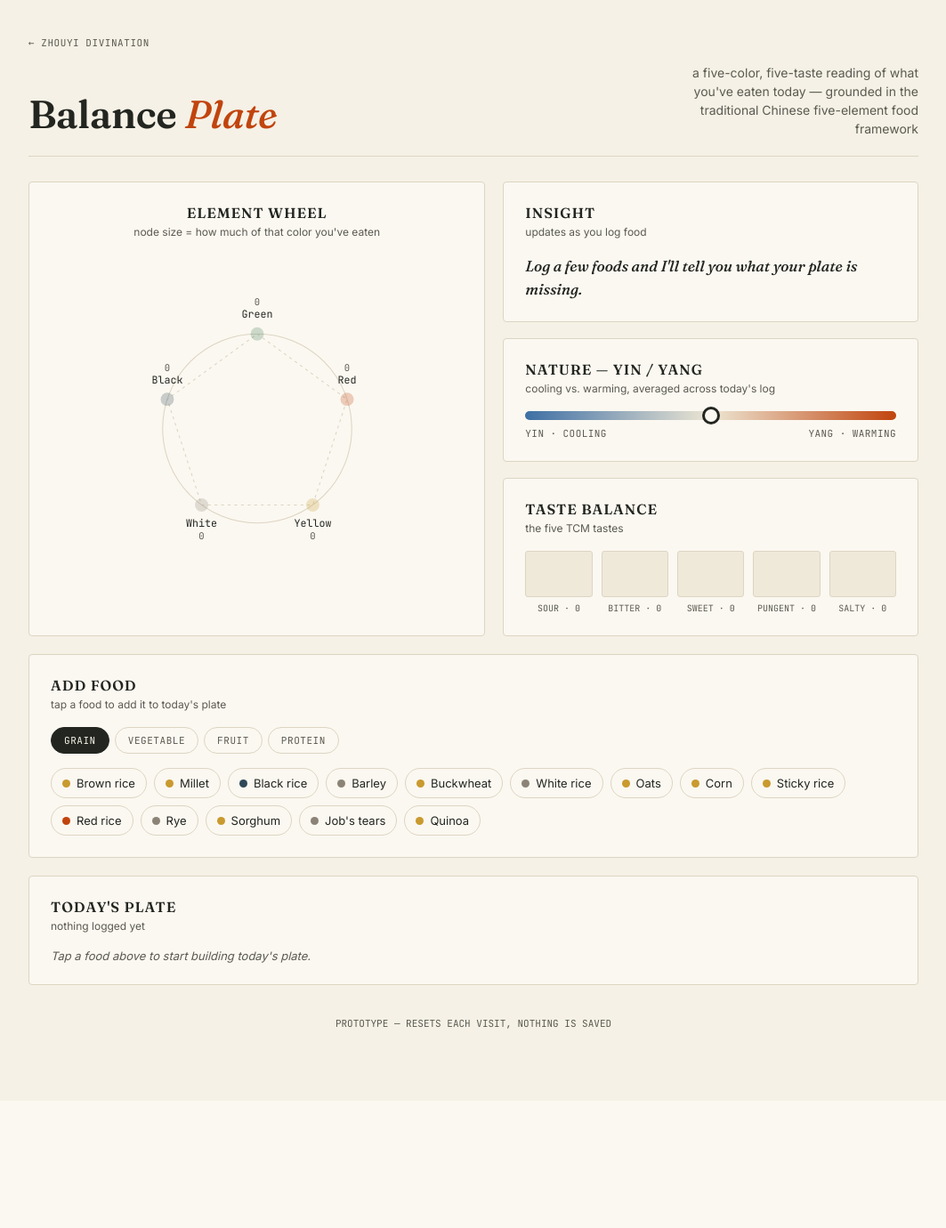
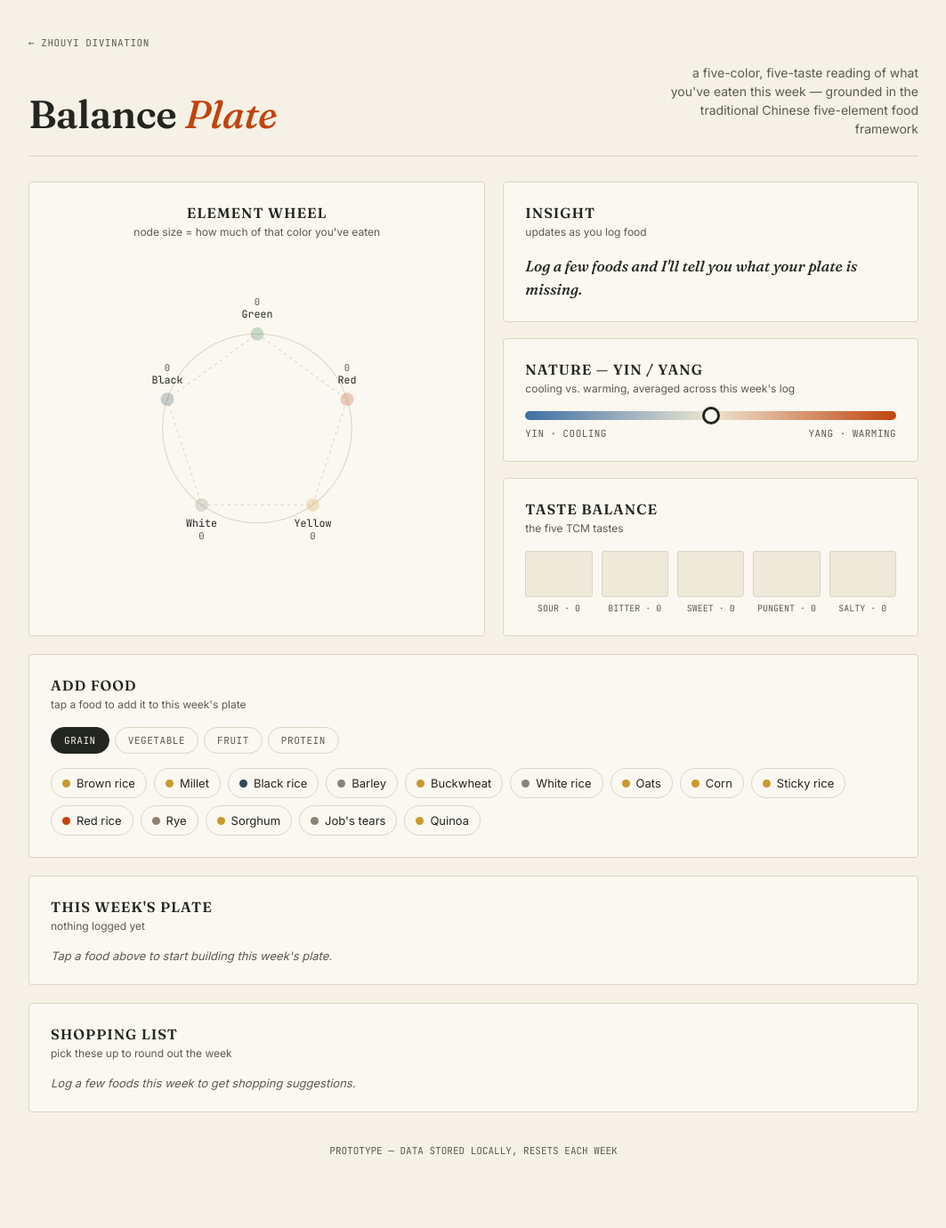
Before and after one commit to abc01013579/zhouyi-divination, a Flask app: page /balance-plate in a window 1280 px wide. Shown: the whole page at 89% size, without its empty margins (108-1171 px from the left). Before the commit the page ends 1156 px from the top, so only its background shows below. Run offline with Flask 3, Linux system fonts and the light colour scheme.

Commit message:
Switch Balance Plate from daily to weekly, add Shopping List
Rename "Today's Plate" to "This Week's Plate" and switch persistence
from per-visit to per-week (Monday-anchored, stored in localStorage
keyed by week). Add a new Shopping List card that suggests specific
foods to buy based on the week's missing colors, tastes, and
warming/cooling balance, reusing the existing suggestFoods() gap
logic from the Insight card.

Co-Authored-By: Claude Sonnet 5 <noreply@anthropic.com>

```diff
--- a/templates/balance_plate.html
+++ b/templates/balance_plate.html
@@ -109,6 +109,14 @@
  color:var(--ink-soft);text-decoration:none;
  }
  .back-link:hover{color:var(--ink);}
+
+ .shopping-item{
+ display:flex;justify-content:space-between;align-items:baseline;gap:12px;
+ padding:9px 0;border-bottom:1px solid var(--line);
+ }
+ .shopping-item:last-child{border-bottom:none;}
+ .shopping-name{font-size:14px;color:var(--ink);}
+ .shopping-reason{font-size:11px;color:var(--ink-soft);font-family:'JetBrains Mono',monospace;text-transform:uppercase;letter-spacing:.04em;white-space:nowrap;}
 </style>
 </head>
 <body>
@@ -118,7 +126,7 @@
 
  <header>
  <h1>Balance <em>Plate</em></h1>
- <div class="tagline">a five-color, five-taste reading of what you've eaten today — grounded in the traditional Chinese five-element food framework</div>
+ <div class="tagline">a five-color, five-taste reading of what you've eaten this week — grounded in the traditional Chinese five-element food framework</div>
  </header>
 
  <div class="grid">
@@ -137,7 +145,7 @@
 
  <div class="card">
  <h2>Nature — Yin / Yang</h2>
- <div class="sub">cooling vs. warming, averaged across today's log</div>
+ <div class="sub">cooling vs. warming, averaged across this week's log</div>
  <div class="gauge-track"><div class="gauge-marker" id="gaugeMarker" style="left:50%"></div></div>
  <div class="gauge-labels"><span>Yin · cooling</span><span>Yang · warming</span></div>
  </div>
@@ -152,18 +160,24 @@
 
  <div class="card log-card" style="margin-top:20px;">
  <h2>Add Food</h2>
- <div class="sub">tap a food to add it to today's plate</div>
+ <div class="sub">tap a food to add it to this week's plate</div>
  <div class="tabs" id="tabs"></div>
  <div class="chips" id="chips"></div>
  </div>
 
  <div class="card log-card">
- <h2>Today's Plate</h2>
+ <h2>This Week's Plate</h2>
  <div class="sub" id="logSub">nothing logged yet</div>
  <div id="logList"></div>
  </div>
 
- <footer>PROTOTYPE — RESETS EACH VISIT, NOTHING IS SAVED</footer>
+ <div class="card log-card">
+ <h2>Shopping List</h2>
+ <div class="sub">pick these up to round out the week</div>
+ <div id="shoppingList"></div>
+ </div>
+
+ <footer>PROTOTYPE — DATA STORED LOCALLY, RESETS EACH WEEK</footer>
 </div>
 
 <script>
@@ -285,12 +299,36 @@ const CATEGORIES = ['Grain','Vegetable','Fruit','Protein'];
 let log = [];
 let activeTab = 'Grain';
 
+function getWeekKey(){
+ // Monday-anchored week, so the log resets once per calendar week
+ const now = new Date();
+ const dayIndex = (now.getDay() + 6) % 7; // Mon=0 ... Sun=6
+ const monday = new Date(now);
+ monday.setDate(now.getDate() - dayIndex);
+ return monday.toISOString().slice(0, 10);
+}
+const STORAGE_KEY = 'balance-plate:' + getWeekKey();
+
+function loadLog(){
+ try{
+ const raw = localStorage.getItem(STORAGE_KEY);
+ if(raw) log = JSON.parse(raw);
+ }catch(e){ log = []; }
+ render();
+}
+function saveLog(){
+ try{ localStorage.setItem(STORAGE_KEY, JSON.stringify(log)); }
+ catch(e){ console.error('storage save failed', e); }
+}
+
 function addFood(food){
  log.push({...food, id: Date.now()+Math.random()});
+ saveLog();
  render();
 }
 function removeFood(id){
  log = log.filter(f=>f.id!==id);
+ saveLog();
  render();
 }
 
@@ -324,7 +362,7 @@ function renderLog(){
  list.innerHTML='';
  if(log.length===0){
  sub.textContent = "nothing logged yet";
- list.innerHTML = '<div class="log-empty">Tap a food above to start building today\'s plate.</div>';
+ list.innerHTML = '<div class="log-empty">Tap a food above to start building this week\'s plate.</div>';
  return;
  }
  sub.textContent = `${log.length} item${log.length>1?'s':''} logged`;
@@ -429,7 +467,7 @@ function renderInsight(){
  let parts=[];
  if(missingColors.length){
  const c = missingColors[0];
- parts.push(`You haven't touched <b>${ELEMENTS[c].label}</b> yet today.${tipFor(f=>f.color===c)}`);
+ parts.push(`You haven't touched <b>${ELEMENTS[c].label}</b> yet this week.${tipFor(f=>f.color===c)}`);
  }
  if(avgNature > 0.4){
  parts.push(`Your plate is leaning <b>warming</b> — a cooling food could bring it back to center.${tipFor(f=>f.nature<0)}`);
@@ -446,6 +484,59 @@ function renderInsight(){
  el.innerHTML = parts.slice(0,2).join(' ');
 }
 
+function renderShoppingList(){
+ const el = document.getElementById('shoppingList');
+ el.innerHTML = '';
+ if(log.length===0){
+ el.innerHTML = '<div class="log-empty">Log a few foods this week to get shopping suggestions.</div>';
+ return;
+ }
+
+ const colorCounts={}; CYCLE.forEach(k=>colorCounts[k]=0);
+ log.forEach(f=>colorCounts[f.color]++);
+ const missingColors = CYCLE.filter(k=>colorCounts[k]===0);
+
+ const tasteCounts={}; TASTES.forEach(t=>tasteCounts[t]=0);
+ log.forEach(f=>tasteCounts[f.taste]++);
+ const missingTastes = TASTES.filter(t=>tasteCounts[t]===0);
+
+ const avgNature = log.reduce((s,f)=>s+f.nature,0)/log.length;
+
+ const items = new Map(); // food name -> reason
+
+ missingColors.forEach(c=>{
+ suggestFoods(f=>f.color===c).forEach(name=>{
+ if(!items.has(name)) items.set(name, ELEMENTS[c].label.split(' · ')[1]);
+ });
+ });
+ missingTastes.forEach(t=>{
+ suggestFoods(f=>f.taste===t).forEach(name=>{
+ if(!items.has(name)) items.set(name, t);
+ });
+ });
+ if(avgNature > 0.3){
+ suggestFoods(f=>f.nature<0).forEach(name=>{
+ if(!items.has(name)) items.set(name, 'cooling');
+ });
+ } else if(avgNature < -0.3){
+ suggestFoods(f=>f.nature>0).forEach(name=>{
+ if(!items.has(name)) items.set(name, 'warming');
+ });
+ }
+
+ if(items.size===0){
+ el.innerHTML = '<div class="log-empty">Nicely balanced so far — nothing urgent to add.</div>';
+ return;
+ }
+
+ items.forEach((reason, name)=>{
+ const row = document.createElement('div');
+ row.className = 'shopping-item';
+ row.innerHTML = `<span class="shopping-name">${name}</span><span class="shopping-reason">${reason}</span>`;
+ el.appendChild(row);
+ });
+}
+
 function render(){
  renderTabs();
  renderChips();
@@ -454,9 +545,10 @@ function render(){
  renderGauge();
  renderTastes();
  renderInsight();
+ renderShoppingList();
 }
 
-render();
+loadLog();
 </script>
 </body>
 </html>
```
